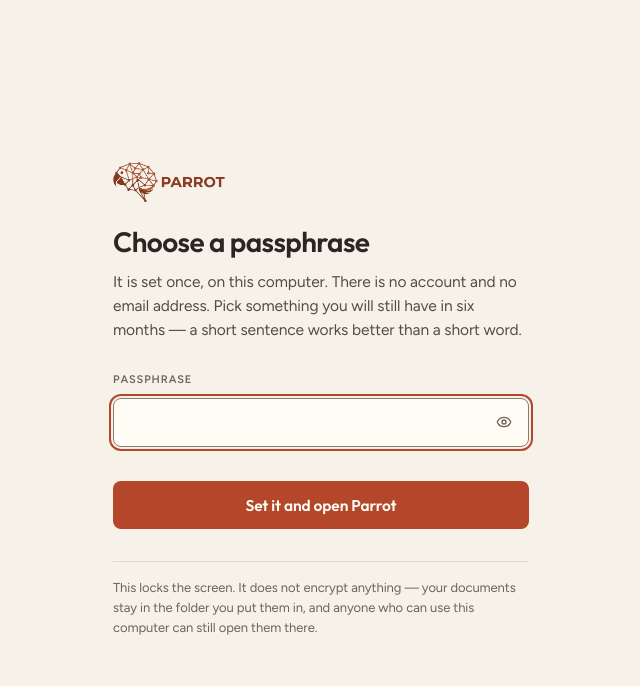
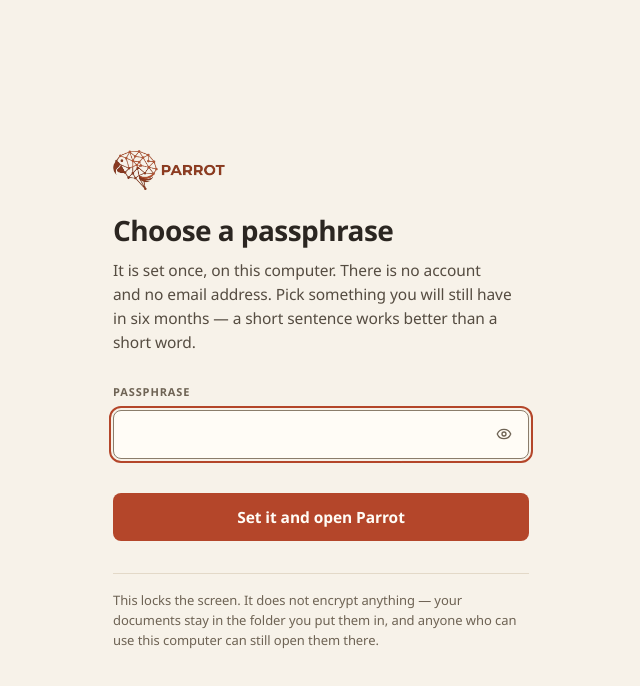
Before and after one commit to feynman82/igd-capstone-2026, a Next.js app in the folder web/: page /unlock in a window 1280 px wide. Shown: the top 686 px of the page, without its empty margins (319-959 px from the left). Built offline with nearby package versions, Linux system fonts and the light colour scheme; no server answers.

Commit message:
Fix web CI by removing build-time Google font downloads (#115)
* Remove build-time Google font fetches for offline-safe CI

* Use system font stacks when offline

* Format root layout after font removal

```diff
--- a/web/app/layout.tsx
+++ b/web/app/layout.tsx
@@ -1,34 +1,6 @@
 import type { Metadata, Viewport } from "next";
-import { Figtree, JetBrains_Mono, Outfit } from "next/font/google";
 import { ThemeProvider } from "@/components/theme-provider";
 import "./globals.css";
-
-/**
- * Fonts are downloaded at build time and served from this machine. An assistant that needs
- * Google's servers to render its own type is not the offline-capable thing we said it was.
- *
- * Two sans faces and one mono, and the split is by job rather than by size: Outfit names
- * things, Figtree is read. See the type note in `theme.css`.
- */
-const outfit = Outfit({
-  subsets: ["latin"],
-  weight: ["400", "500", "600", "700"],
-  variable: "--font-outfit",
-  display: "swap",
-});
-
-const figtree = Figtree({
-  subsets: ["latin"],
-  weight: ["400", "500", "600"],
-  variable: "--font-figtree",
-  display: "swap",
-});
-
-const jetbrains = JetBrains_Mono({
-  subsets: ["latin"],
-  variable: "--font-jetbrains",
-  display: "swap",
-});
 
 export const metadata: Metadata = {
   title: "Parrot",
@@ -44,11 +16,7 @@ export const viewport: Viewport = {
 
 export default function RootLayout({ children }: { children: React.ReactNode }) {
   return (
-    <html
-      lang="en"
-      suppressHydrationWarning
-      className={`${figtree.variable} ${outfit.variable} ${jetbrains.variable}`}
-    >
+    <html lang="en" suppressHydrationWarning>
       <body>
         <ThemeProvider>{children}</ThemeProvider>
       </body>
--- a/web/app/theme.css
+++ b/web/app/theme.css
@@ -357,9 +357,9 @@
   --radius: var(--r);
   --radius-pill: var(--r-pill);
 
-  --font-display: var(--font-outfit), "Segoe UI", system-ui, sans-serif;
-  --font-sans: var(--font-figtree), "Segoe UI", system-ui, sans-serif;
-  --font-mono: var(--font-jetbrains), ui-monospace, "SF Mono", Menlo, monospace;
+  --font-display: "Segoe UI", system-ui, sans-serif;
+  --font-sans: "Segoe UI", system-ui, sans-serif;
+  --font-mono: ui-monospace, "SF Mono", Menlo, monospace;
 
   --text-label: var(--fs-label);
   --text-label--line-height: var(--lh-flat);
```
